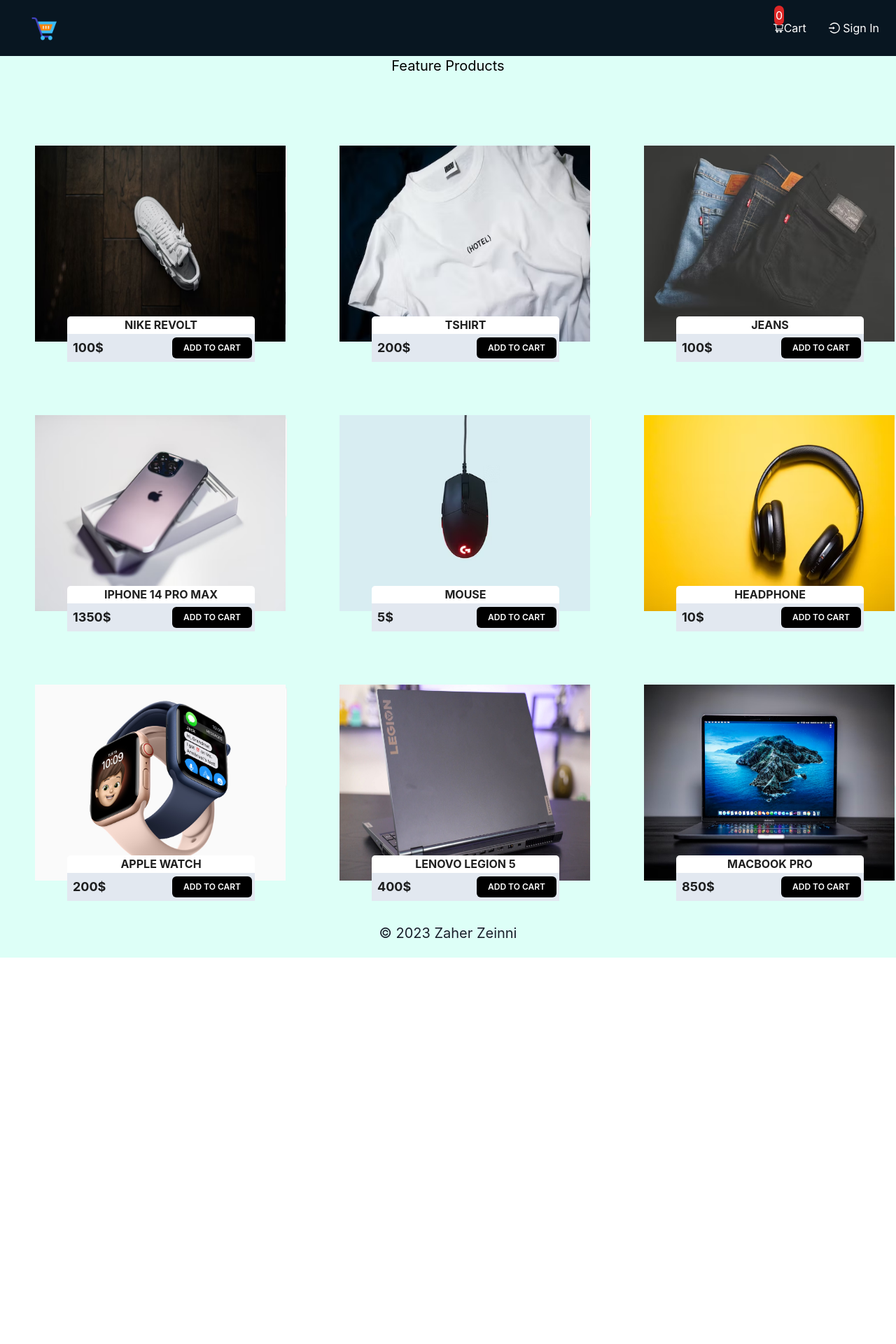
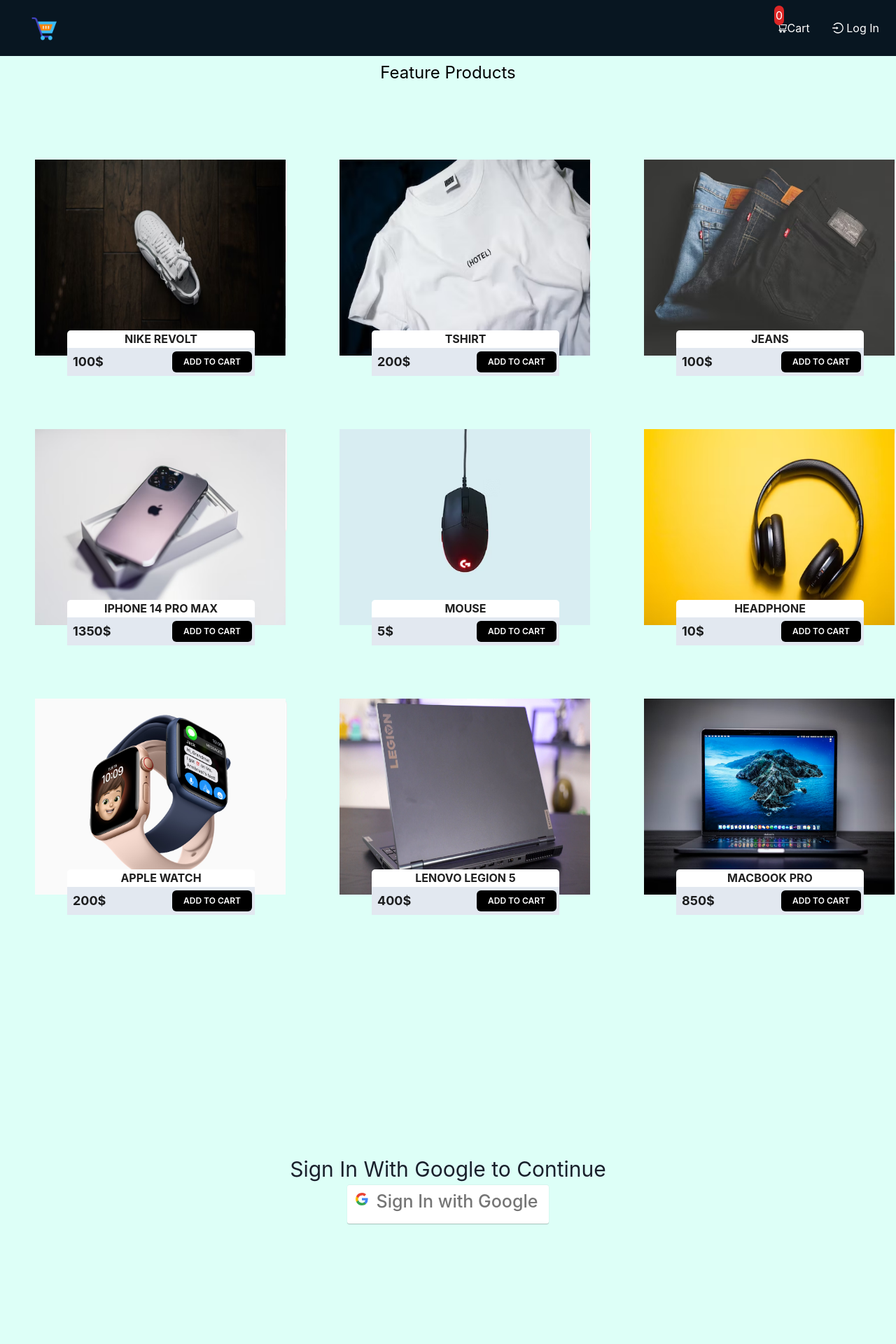
Before and after one commit to zaherzeinni/ex23-Navbar-Context-Cards-HW, a React (Create React App) app: page /Login in a window 1280 px wide. Shown: the top 1920 px of the page at 70% size. Before the commit the page ends 1368 px from the top, so only its background shows below. Built offline with nearby package versions, Linux system fonts and the light colour scheme; no server answers.

Commit message:
to github

```diff
--- a/src/App.css
+++ b/src/App.css
@@ -33,21 +33,20 @@
 
 .createPostPage {
   width: 100%;
-  height: calc(100vh - 90px);
+  height: calc(100vh - 80px);
   display: grid;
   place-items: center;
 }
 
 .cpContainer {
   width: 500px;
-  height: 400px;
+  height: auto;
   padding: 20px;
-  background-color: white;
-  border-radius: 1px;
-  color: black;
+  background-color: black;
+  border-radius: 12px;
+  color: white;
   display: flex;
   flex-direction: column;
-  border: 1px solid black;
 }
 
 .cpContainer h1 {
@@ -201,12 +200,3 @@
   height: 300px;
   object-fit: cover;
   }
-
-  img {
-    width: 100px;
-    height: 100px;
-  }
-
-  .css-12y4u6o {
-    width: 200px;
-  }
--- a/src/App.js
+++ b/src/App.js
@@ -1,16 +1,60 @@
-import "./index.css";
-import React, { useState } from "react";
+import "./App.css";
+import React, { useState,useEffect } from "react";
 import Navbar from "./Components/Navbar";
-//import Title from "./Components/Title";
 
-///import Products from "./Components/ProductsComp";
 import Products from "./Components/Products";
 
 import { ChakraProvider , Box,Center } from "@chakra-ui/react";
 
 import Cart from './Components/Cart';
 
+import { ToastContainer } from "react-toastify";
+import 'react-toastify/dist/ReactToastify.css';
+
+
+
+
+import { signOut, onAuthStateChanged } from "firebase/auth";
+import { auth } from "./firebase";
+
+import { BrowserRouter as Router, Routes, Route, Link } from "react-router-dom";
+
+import Login from "./Components/Login";
+//import Home from "./Components/Home";
+
+
 export default function App() {
+
+
+
+  const [isAuth, setIsAuth] = useState(localStorage.getItem("isAuth"));
+  // const navigate =useNavigate()
+  const [user, setUser] = useState();
+
+  console.log("isAuth -->", isAuth, auth?.currentUser?.displayName);
+
+  const signuserOut = () => {
+    signOut(auth).then(() => {
+      localStorage.clear();
+      setIsAuth(false);
+      window.location.pathname = "/";
+      //navigate('/login')
+    });
+  };
+
+  useEffect(() => {
+    // when auth user with firebase changed see this changes
+    // eslint-disable-next-line
+    const unsubscribe = onAuthStateChanged(auth, (user) => {
+      //console.log('user data-->' , user)
+      // data from firebase/auth set in user in useState
+      setUser(user);
+    });
+  }, []);
+
+
+
+
 
   const [page,setPage]= useState("products");
   const [cart,setCart]= useState([]);
@@ -68,25 +112,35 @@
 
   return (
     <ChakraProvider>
+      <Router>
+      <ToastContainer />
       <Box bg="#ddfff7"  columns={[1,2,2,3]}>
 
         <Navbar
         cart={cart}
         navigateTo={navigateTo}
+        signuserOut={signuserOut}
+        Link={Link}
+        isAuth={isAuth}
+        user={user}
+        setUser={setUser}
+        page={page}
+
         />
 
-        {/* <Title
-        page={page}
-        /> */}
+
 
         {page === "products" ? (
-              <Products
+
+
+
+             <Products
               addToCart={addToCart}
               cart={cart}
               page={page}
+              />
 
 
-              />
             ) : (
               <Cart
                 cart={cart}
@@ -94,14 +148,30 @@
                 clearFromCart={clearFromCart}
                 removeItem={removeItem}
                 page={page}
+                addToCart={addToCart}
 
               />
+
             )}
+
+
+
+
+          <Routes>
+
+            <Route
+              path="/Login"
+              element={<Login isAuth={isAuth} setIsAuth={setIsAuth} />}
+            />
+          </Routes>
+
+
 <Center pb='5' fontSize={20}>
 © 2023 Zaher Zeinni
 </Center>
 
       </Box>
+      </Router>
     </ChakraProvider>
   );
           }
--- a/src/Components/Cards.jsx
+++ b/src/Components/Cards.jsx
@@ -2,7 +2,7 @@
 import { Card } from 'antd';
 import { HStack,Container,Center,Box,Button} from "@chakra-ui/react"
 //////update 21-10-2023
-const App = ({addToCart,product}) => (
+const Cards = ({addToCart,product}) => (
   <Center  >
 {/* <Box
 mt={-5}
@@ -42,4 +42,4 @@
   </Center>
 
 );
-export default App;
+export default Cards;
--- a/src/Components/Cart.jsx
+++ b/src/Components/Cart.jsx
@@ -44,23 +44,23 @@
         )}
       </Center>
 
-      <div className="grid md:grid-cols-4 sm:grid-cols-2 grid-cols-1 gap-8 w-full h-16 p-4">
+      <div className="grid md:grid-cols-3 sm:grid-cols-2 grid-cols-1 gap-8 w-full h-16 p-4">
         {/* All products */}
 
         {cart.map((product, index) => (
           // inside maping show only  single product
           <div className="py-6" key={index}>
-            <div className="flex max-w-md bg-white shadow-lg rounded-lg overflow-hidden">
+            <div className=" max-w-lg bg-white shadow-lg rounded-lg overflow-hidden">
               <div
-                className="w-1/3  "
-                style={{ backgroundImage: `url('${product.image}')` }}
+                className="object-fit: cover object-position: center"
+                style={{ backgroundImage: `url('${product.IMG1}')` , width:'600px',height:'250px' , objectFit:"cover" ,objectPosition:"50% 50%"}}
               ></div>
 
               {/* //z product content */}
 
               <div className="w-2/3 p-4">
                 <h1 className="text-gray-900 font-bold text-2xl">
-                  {product.name}
+                  {product.Title}
                 </h1>
                 <Box>
                   <Stack shouldWrapChildren direction="row">
@@ -86,7 +86,7 @@
                 <div className="flex item-center mt-2"></div>
                 <div className="flex item-center  justify-between mt-3">
                   <h1 className="text-gray-700 font-bold text-xl">
-                    ${product.cost}
+                    ${product.Price}
                   </h1>
                   <button
                     onClick={() => removeItem(product)}
--- a/src/Components/Data.jsx
+++ b/src/Components/Data.jsx
@@ -41,10 +41,12 @@
     Title:"LENOVO LEGION 5",
     Price:"400$",
     IMG1:"LENOVO LEGION5.jpg",
+
 },{
 
     Title:"MACBOOK PRO",
     Price:"850$",
     IMG1:"MACBOOKPRO.avif",
+
 }
 ]
--- /dev/null
+++ b/src/Components/Login.jsx
@@ -0,0 +1,38 @@
+import React, { useEffect } from "react";
+import { auth, provider } from "../firebase";
+import { signInWithPopup } from "firebase/auth";
+import { useNavigate } from "react-router-dom";
+
+
+const Login = ({ isAuth, setIsAuth }) => {
+  const navigate = useNavigate();
+
+  const signInWithGoogle = () => {
+    signInWithPopup(auth, provider).then((result) => {
+      localStorage.setItem("isAuth", true);
+      navigate("/");
+
+      setIsAuth(true);
+    });
+  };
+
+  useEffect(() => {
+    if (isAuth) {
+      navigate("/");
+    }
+
+    // execute this function when isAuth  and navigate change
+  }, [isAuth, navigate]);
+
+  return (
+    <div className=" loginPage">
+      <p>Sign In With Google to Continue</p>
+
+      <button className="login-with-google-btn" onClick={signInWithGoogle}>
+        Sign In with Google
+      </button>
+    </div>
+  );
+};
+
+export default Login;
--- a/src/Components/Navbar.jsx
+++ b/src/Components/Navbar.jsx
@@ -1,12 +1,20 @@
-
 import { React } from 'react';
 import { Box } from '@chakra-ui/react';
 import {ShoppingCartOutlined,LoginOutlined} from '@ant-design/icons'
+import { toast } from 'react-toastify';
 
-const Navbar = ({cart,navigateTo}) => {
+
+
+const Navbar = ({cart,navigateTo,signuserOut,Link,isAuth,user,page}) => {
+
+  const notify = () => toast("User must Login first ! please Scroll Down")
 
 
   return (
+
+      <div>
+
+
 
 
       <Box className='flex justify-between items-center p-4 z-[100] w-full bg-[#081621] h-[10vh]'>
@@ -28,18 +36,59 @@
       <span className="absolute top-2 right-40 bg-red-600 rounded-2xl p-0.5">
             {cart.length}
             </span>
+
+
+            {isAuth ? (
+
             <button  onClick={() => navigateTo("cart")}>
             <ShoppingCartOutlined />Cart
             </button>
+            )
+            :
+            (
+            <button onClick={notify} >
+            <ShoppingCartOutlined />Cart
+            </button>
+            )
+            }
 
 
-         <LoginOutlined /> Sign In
+
+
+  {!isAuth ? (
+
+
+    <Link
+
+
+    id="Login" to="/Login" className="  text-base"
+
+
+    >
+
+     <LoginOutlined /> Log In
+    </Link>
+  ) : (
+    <>
+
+      <button id="Logout" onClick={signuserOut}>
+
+        Log Out
+      </button>
+      <div className=" ml-12 text-blue-600 text-xl font-semibold">
+        {user?.displayName}
+      </div>
+    </>
+  )}
+
+
+
+
       </Box>
       </Box>
       </Box>
 
-
-
+</div>
   );
 }
 
--- a/src/Components/Products.jsx
+++ b/src/Components/Products.jsx
@@ -9,7 +9,6 @@
     return (
         <div>
             <Title
-
             />
         <Box>
 
--- a/src/Components/ProductsComp.jsx
+++ /dev/null
@@ -1,89 +0,0 @@
-import React from "react";
-import { useState } from "react";
-
-
-const ProductsComponent = ({addToCart}) => {
-  const [products] = useState([
-    {
-      instock:5,
-      name: "Headphones v0",
-      cost: 2.99,
-      image:
-        "https://images.unsplash.com/photo-1575936123452-b67c3203c357?ixlib=rb-4.0.3&ixid=M3wxMjA3fDB8MHxzZWFyY2h8Mnx8aW1hZ2V8ZW58MHx8MHx8fDA%3D&w=1000&q=80",
-    },
-    {
-      instock:10,
-      name: "Headphones v1",
-      cost: 12.99,
-      image:
-        "https://images.unsplash.com/photo-1547949003-9792a18a2601?ixid=MXwxMjA3fDB8MHxwaG90by1wYWdlfHx8fGVufDB8fHw%3D&ixlib=rb-1.2.1&auto=format&fit=crop&w=100&q=80",
-    },
-    {
-      instock:15,
-      name: "Headphones v2",
-      cost: 14.99,
-      image:
-        "https://images.unsplash.com/photo-1494726161322-5360d4d0eeae?ixlib=rb-1.2.1&ixid=eyJhcHBfaWQiOjEyMDd9&auto=format&fit=crop&w=100&q=80",
-    },
-    {
-      instock:20,
-      name: "Headphones v3",
-      cost: 16.99,
-      image:
-        "https://images.unsplash.com/photo-1547949003-9792a18a2601?ixid=MXwxMjA3fDB8MHxwaG90by1wYWdlfHx8fGVufDB8fHw%3D&ixlib=rb-1.2.1&auto=format&fit=crop&w=100&q=80",
-    },
-  ]);
-
-  return (
-    <div>
-
-
-<div>
-      <div className="grid md:grid-cols-4 sm:grid-cols-2 grid-cols-1 gap-8 w-full h-16 p-4">
-        {/* All products */}
-
-        {products.map((product, index) => (
-          // inside maping show only  single product
-          <div className="py-6" key={index}>
-            <div className="flex max-w-md bg-white shadow-lg rounded-lg overflow-hidden">
-              <div
-                className="w-1/3  "
-                style={{ backgroundImage: `url('${product.image}')` }}
-              ></div>
-
-              {/* // product content */}
-
-              <div className="w-2/3 p-4">
-                <h1 className="text-gray-900 font-bold text-2xl">
-                  {product.name}
-                </h1>
-                <p>
-                    In Stock:{product.instock}
-                  </p>
-                <div className="flex item-center mt-2"></div>
-                <div className="flex item-center  justify-between mt-3">
-                  <h1 className="text-gray-700 font-bold text-xl">
-                    ${product.cost}
-                  </h1>
-
-                  <button
-                  onClick={()=>addToCart(product)}
-                  className=" px-3 py-2 lg:bg-green-400 md:bg-red-400 bg-yellow-400 hover:bg-blue-500 transition-all duration-300 hover:text-black  text-xs font-bold uppercase rounded lg:text-black  sm:text-white">
-               Add to Card
-                  </button>
-                </div>
-              </div>
-            </div>
-          </div>
-        ))}
-      </div>
-    </div>
-
-    </div>
-  );
-};
-
-export default ProductsComponent;
-
-
-//
--- a/src/Components/Title.jsx
+++ b/src/Components/Title.jsx
@@ -4,7 +4,7 @@
 
 const Title = ({page}) => {
     return (
-        <Center className= {` ${page==='Cart' ? "text-red-500" : "text-black" }  cursor-pointer text-xl `} >
+        <Center className= {` ${page==='Cart' ? "text-red-500" : "text-black" } text-2xl pt-2 mb-2  `} >
 
           { page==='Cart' ? 'Cart' : 'Feature Products'}
 
--- /dev/null
+++ b/src/firebase.js
@@ -0,0 +1,26 @@
+// Import the functions you need from the SDKs you need
+import { initializeApp } from "firebase/app";
+import {getAuth , GoogleAuthProvider} from 'firebase/auth'
+import {getFirestore} from 'firebase/firestore'
+
+
+// TODO: Add SDKs for Firebase products that you want to use
+// https://firebase.google.com/docs/web/setup#available-libraries
+
+// Your web app's Firebase configuration
+const firebaseConfig = {
+  apiKey: "AIzaSyB1wKlWYBGwmDRP8tUc2DJmGzgTk8HwbLw",
+  authDomain: "posts-app-d8514.firebaseapp.com",
+  projectId: "posts-app-d8514",
+  storageBucket: "posts-app-d8514.appspot.com",
+  messagingSenderId: "952942736909",
+  appId: "1:952942736909:web:0abc58c0c68016f0078744",
+  measurementId: "G-H8REBXMYQQ"
+};
+
+// Initialize Firebase
+const app = initializeApp(firebaseConfig);
+
+export const db = getFirestore(app)
+export const auth = getAuth(app)
+export const provider =  new GoogleAuthProvider()
```
